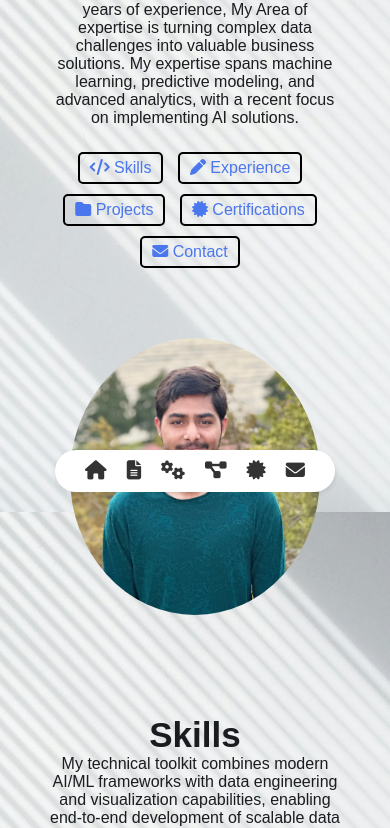
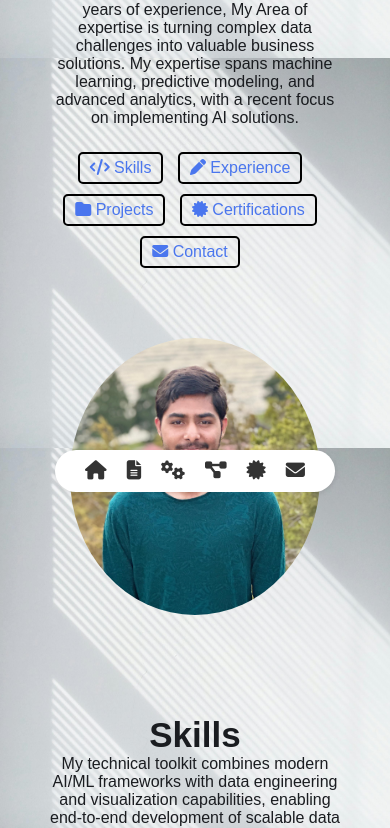
Before and after one commit to Sashikiranmaddineni7/Sashikiranmaddineni7.github.io, a plain HTML site: page index.html in a window 390 px wide. Shown: the part 332-1160 px from the top of the page. Drawn offline with Linux system fonts and the light colour scheme.

Commit message:
Update styles.css

```diff
--- a/styles.css
+++ b/styles.css
@@ -511,3 +511,11 @@ body {
 
   /* ... Add more responsive styles for other sections as needed ... */
 }
+
+@media (max-width: 768px) {
+  body {
+    background-position: top center; /* Adjust the focus of the image for smaller screens */
+    background-size: contain; /* Ensure the image is fully visible */
+    background-attachment: scroll; /* Prevent fixed backgrounds from causing issues on mobile */
+  }
+}
```
